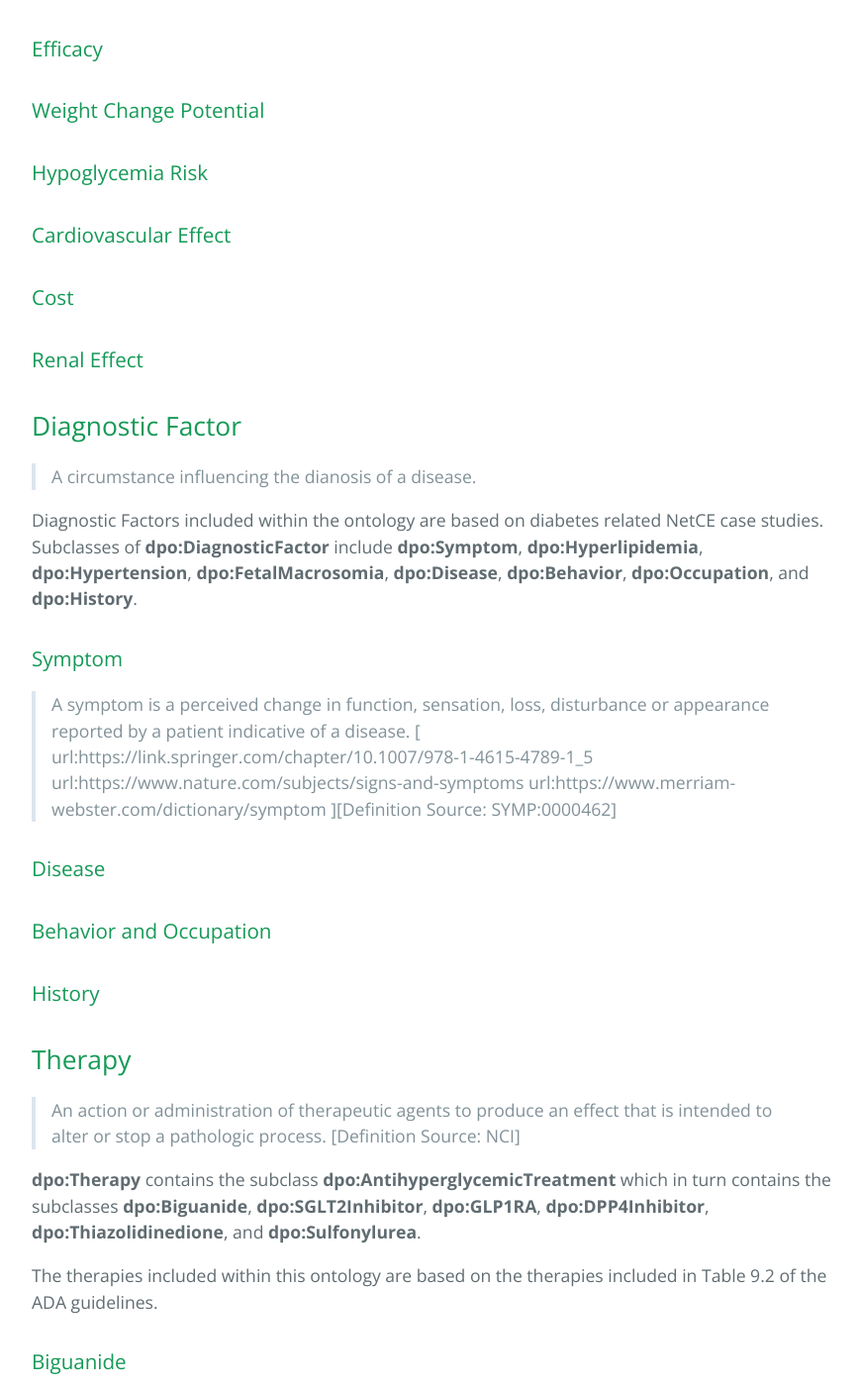
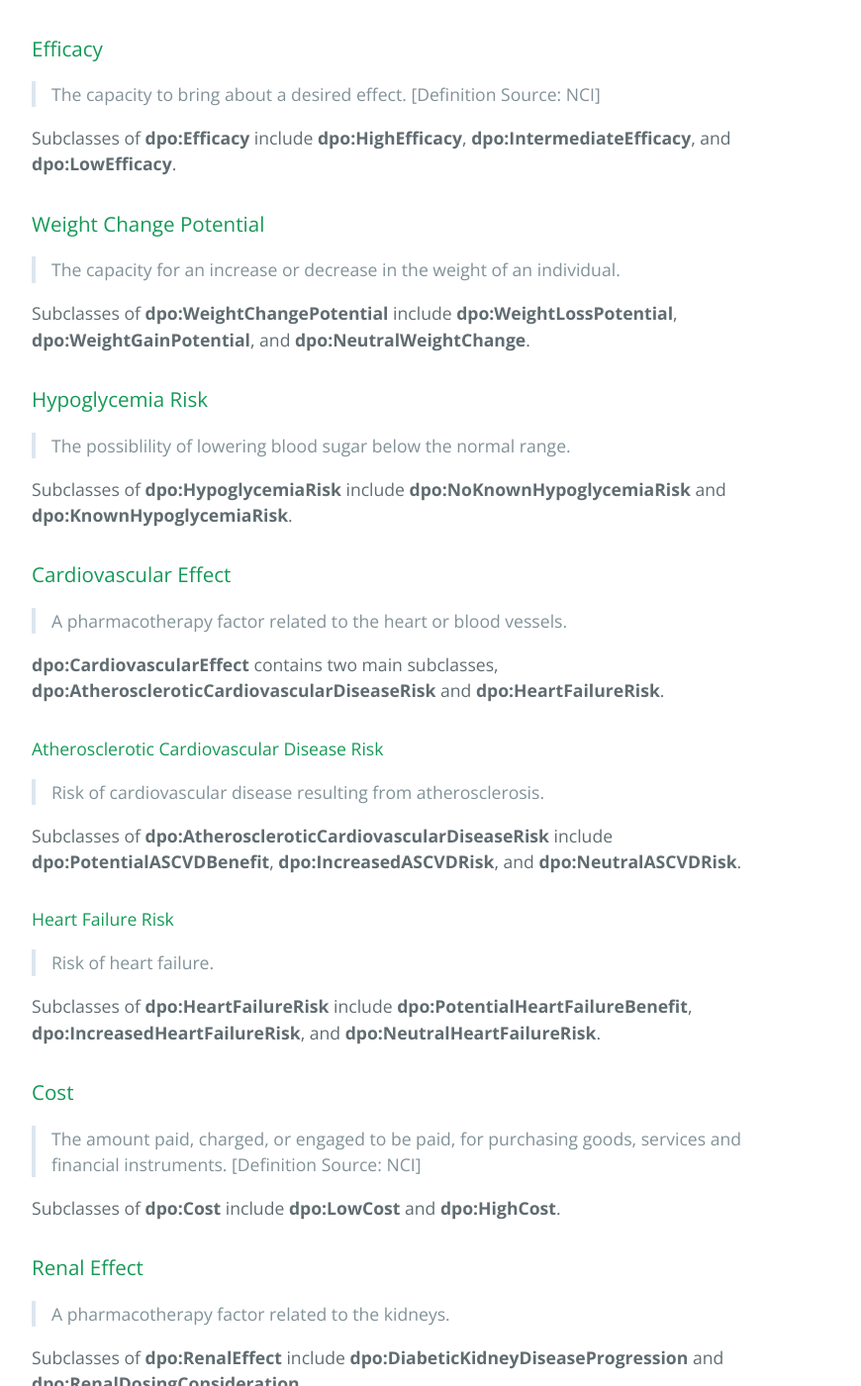
Before and after one commit to tetherless-world/diabetes-pharmacology-ontology, a Jekyll site: the page built from docs/index.md, in a window 1280 px wide and 1400 px high, scrolled down 4356 px. Shown: the whole window at 99% size, without its empty margins (192-1062 px from the left). Built offline with Jekyll 4.4.1, drawn with Linux system fonts in a browser that asks for light colours; our own code applies the rules of GitHub Pages for plain Markdown files; some of the changed text lies outside the part shown.

Commit message:
pharmacotherapy factor doc updates

```diff
--- a/docs/index.md
+++ b/docs/index.md
@@ -102,16 +102,49 @@ The Pharmacotherapy Factors included in this ontology are based on those include
 Potential categorizations of these top level pharmacotherapy factors are encoded as subclasses of each respective pharmacotherapy factor. The recommendation of a therapy may be based on whether or not a patient has an attribute that is of type one of the subclasses of the top level pharmacotherapy factors.
 
 ### Efficacy
+> The capacity to bring about a desired effect. [Definition Source: NCI]
+
+Subclasses of **dpo:Efficacy** include **dpo:HighEfficacy**, **dpo:IntermediateEfficacy**, and **dpo:LowEfficacy**.
 
 ### Weight Change Potential
+> The capacity for an increase or decrease in the weight of an individual.
+
+Subclasses of **dpo:WeightChangePotential** include **dpo:WeightLossPotential**, **dpo:WeightGainPotential**, and **dpo:NeutralWeightChange**.
 
 ### Hypoglycemia Risk
+> The possiblility of lowering blood sugar below the normal range.
+
+Subclasses of **dpo:HypoglycemiaRisk** include **dpo:NoKnownHypoglycemiaRisk** and **dpo:KnownHypoglycemiaRisk**.
 
 ### Cardiovascular Effect
+> A pharmacotherapy factor related to the heart or blood vessels.
+
+**dpo:CardiovascularEffect** contains two main subclasses, **dpo:AtheroscleroticCardiovascularDiseaseRisk** and **dpo:HeartFailureRisk**.
+
+#### Atherosclerotic Cardiovascular Disease Risk
+> Risk of cardiovascular disease resulting from atherosclerosis.
+
+Subclasses of **dpo:AtheroscleroticCardiovascularDiseaseRisk** include **dpo:PotentialASCVDBenefit**, **dpo:IncreasedASCVDRisk**, and **dpo:NeutralASCVDRisk**.
+
+#### Heart Failure Risk
+> Risk of heart failure.
+
+Subclasses of **dpo:HeartFailureRisk** include **dpo:PotentialHeartFailureBenefit**, **dpo:IncreasedHeartFailureRisk**, and **dpo:NeutralHeartFailureRisk**.
 
 ### Cost
+> The amount paid, charged, or engaged to be paid, for purchasing goods, services and financial instruments. [Definition Source: NCI]
+
+Subclasses of **dpo:Cost** include **dpo:LowCost** and **dpo:HighCost**.
 
 ### Renal Effect
+> A pharmacotherapy factor related to the kidneys.
+
+Subclasses of **dpo:RenalEffect** include **dpo:DiabeticKidneyDiseaseProgression** and **dpo:RenalDosingConsideration**.
+
+#### Diabetic Kidney Disease Progression
+> The progression of diabetic kidney disease.
+
+Subclasses of **dpo:DiabeticKidneyDiseaseProgression** include **dpo:PotentialDKDBenefit**, **dpo:IncreasedDKDRisk**, and **dpo:NeutralDKDRisk**.
 
 ## Diagnostic Factor
 > A circumstance influencing the dianosis of a disease.
```
